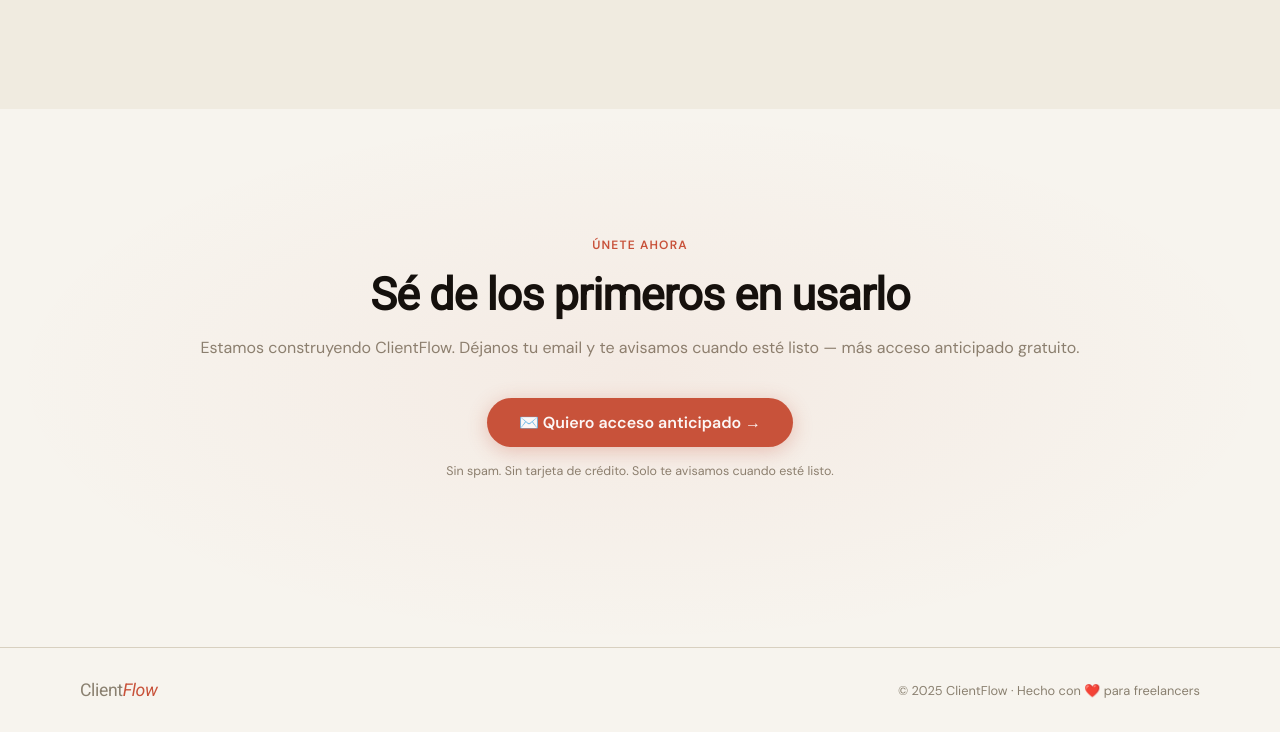
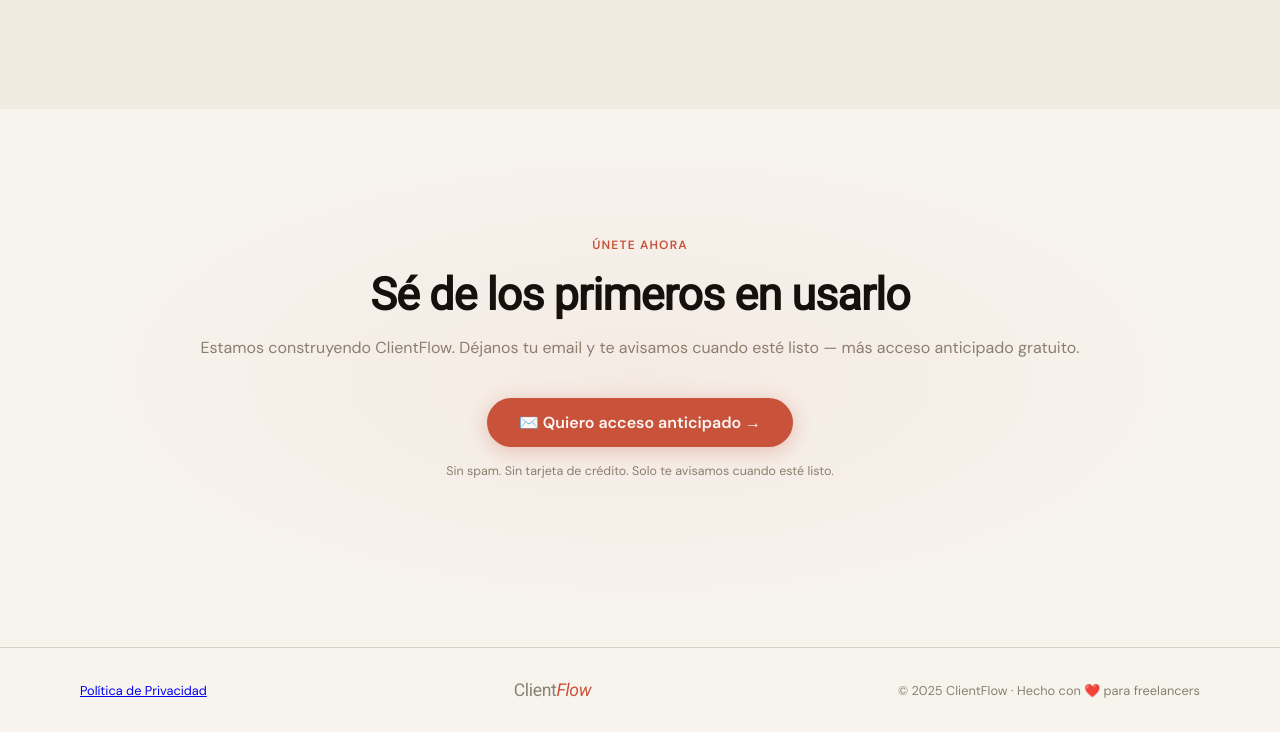
Before and after one commit to clientflow26/clientflow, a plain HTML site: page index.html in a window 1280 px wide. Shown: the part 3535-4267 px from the top of the page. Drawn offline with Linux system fonts and the light colour scheme.

Commit message:
Update index.html

```diff
--- a/index.html
+++ b/index.html
@@ -753,6 +753,7 @@
 </section>
 
 <footer>
+  <a href="https://www.iubenda.com/privacy-policy/55423287" class="iubenda-white iubenda-noiframe iubenda-embed" title="Política de Privacidad ">Política de Privacidad</a><script type="text/javascript">(function (w,d) {var loader = function () {var s = d.createElement("script"), tag = d.getElementsByTagName("script")[0]; s.src="https://cdn.iubenda.com/iubenda.js"; tag.parentNode.insertBefore(s,tag);}; if(w.addEventListener){w.addEventListener("load", loader, false);}else if(w.attachEvent){w.attachEvent("onload", loader);}else{w.onload = loader;}})(window, document);</script>
   <div class="logo" style="font-size:1.1rem">Client<span style="color:var(--accent);font-style:italic">Flow</span></div>
   <p>© 2025 ClientFlow · Hecho con ❤️ para freelancers</p>
 </footer>
```
